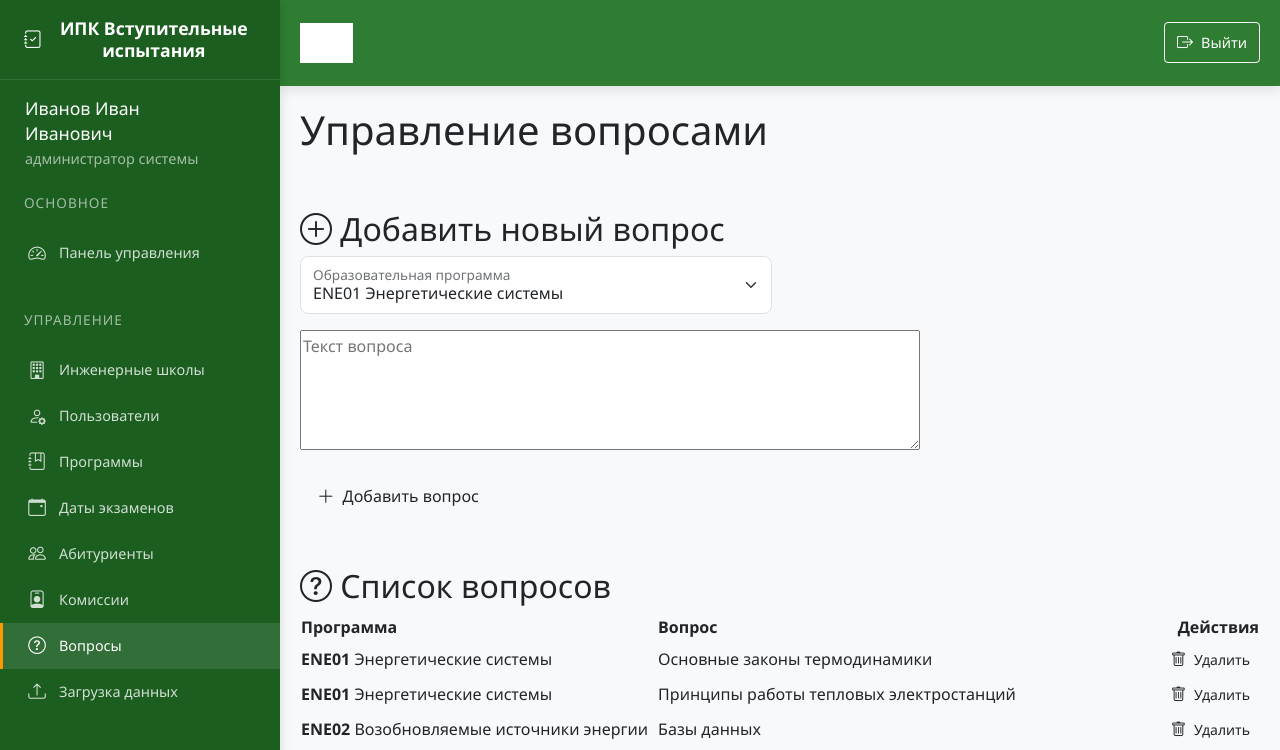
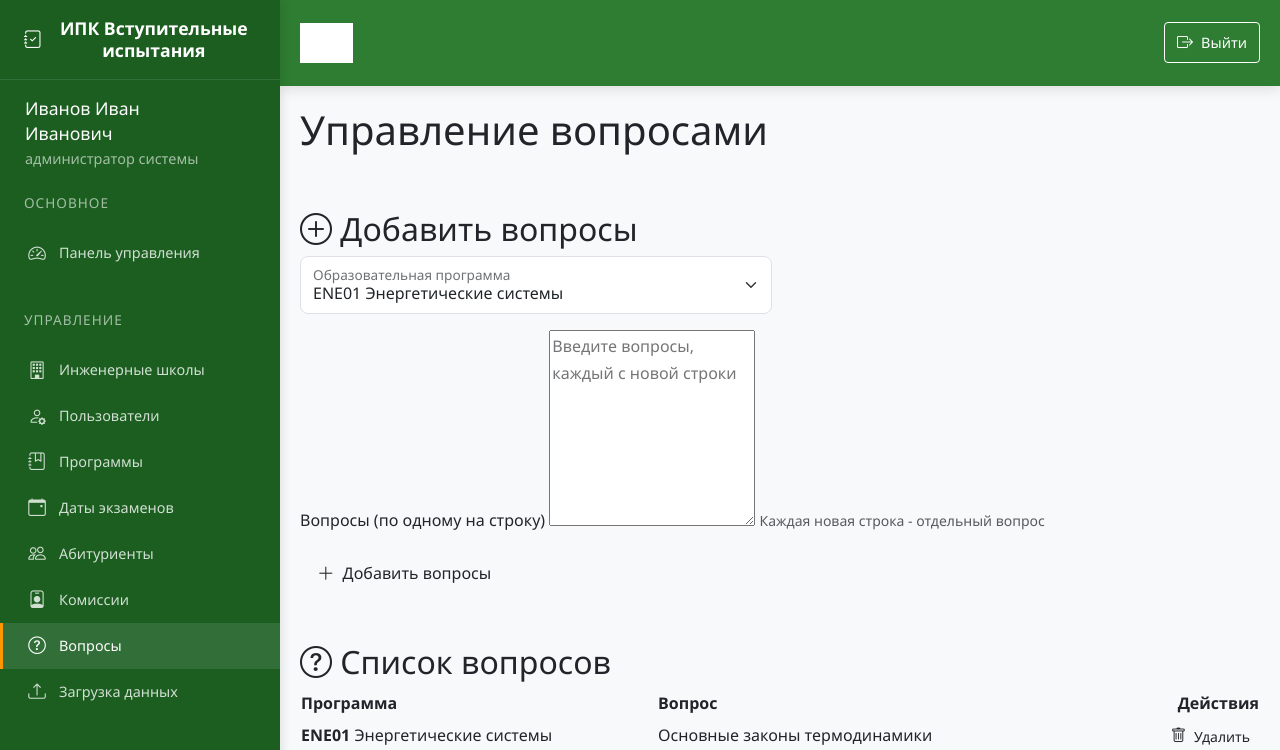
Before and after one commit to ikrivezhenko/exam, a Flask app: page /questions in a window 1280 px wide. Shown: the top 750 px of the page. Run offline with Flask 3, Linux system fonts and the light colour scheme; a user stored in the database is signed in; some libraries are stand-ins or nearby versions; grey boxes are pictures that could not be loaded.

Commit message:
Построковое добавление множества вопросов

```diff
--- a/app/forms.py
+++ b/app/forms.py
@@ -110,7 +110,7 @@ class EditScoreForm(FlaskForm):
 
 
 class QuestionForm(FlaskForm):
-    text = TextAreaField('Текст вопроса', validators=[DataRequired()])
+    questions_text = TextAreaField('Вопросы (каждый с новой строки)', validators=[DataRequired()])
     program_id = SelectField('Программа', coerce=int, validators=[DataRequired()])
     submit = SubmitField('Добавить')
 
--- a/app/routes.py
+++ b/app/routes.py
@@ -816,7 +816,7 @@ def delete_standard_commission(commission_id):
     flash('Член стандартной комиссии удален')
     return redirect(url_for('routes.standard_commission'))
 
-# Управление вопросами
+
 @routes.route('/questions', methods=['GET', 'POST'])
 @login_required
 def questions():
@@ -825,7 +825,6 @@ def questions():
 
     form = QuestionForm()
 
-    # Фильтрация программ для секретаря
     if current_user.role == 'secretary':
         form.program_id.choices = [
             (p.id, f"{p.code} {p.name}")
@@ -833,13 +832,24 @@ def questions():
         ]
 
     if form.validate_on_submit():
-        question = Question(
-            text=form.text.data,
-            program_id=form.program_id.data
-        )
-        db.session.add(question)
-        db.session.commit()
-        flash('Вопрос добавлен')
+        # Разбиваем текст на строки и обрабатываем каждую
+        questions_added = 0
+        for line in form.questions_text.data.split('\n'):
+            text = line.strip()
+            if text:  # Пропускаем пустые строки
+                question = Question(
+                    text=text,
+                    program_id=form.program_id.data
+                )
+                db.session.add(question)
+                questions_added += 1
+
+        if questions_added > 0:
+            db.session.commit()
+            flash(f'Добавлено вопросов: {questions_added}')
+        else:
+            flash('Не найдено вопросов для добавления', 'warning')
+
         return redirect(url_for('routes.questions'))
 
     # Фильтрация вопросов
@@ -847,7 +857,7 @@ def questions():
         questions = Question.query.join(Program).filter(
             Program.school_id == current_user.school_id
         ).all()
-    else:  # admin
+    else:
         questions = Question.query.all()
 
     return render_template('questions.html', form=form, questions=questions)
--- a/app/templates/questions.html
+++ b/app/templates/questions.html
@@ -4,13 +4,12 @@
 <div class="spacer-lg">
     <div class="d-flex justify-content-between align-items-center mb-5">
         <h1>Управление вопросами</h1>
-
     </div>
 
-    <!-- Форма добавления нового вопроса -->
+    <!-- Форма добавления новых вопросов -->
     <div class="card-elegant mb-5" id="addQuestionForm">
         <div class="card-header-elegant">
-            <h2><i class="bi bi-plus-circle"></i> Добавить новый вопрос</h2>
+            <h2><i class="bi bi-plus-circle"></i> Добавить вопросы</h2>
         </div>
         <div class="card-body">
             <form method="POST">
@@ -22,15 +21,23 @@
                             <label>Образовательная программа</label>
                         </div>
                     </div>
-                    <div class="col-md-12 mt-3">
-                        <div class="form-floating">
-                            {{ form.text(class="form-control-elegant", placeholder="Текст вопроса", style="height: 120px; width: 620px") }}
-
+                    <!-- Измененное поле для ввода нескольких вопросов -->
+                    <div class="col-12 mt-3">
+                        <div class="form-group">
+                            <label for="questions_text">Вопросы (по одному на строку)</label>
+                            {{ form.questions_text(
+                                class="form-control-elegant",
+                                rows=7,
+                                placeholder="Введите вопросы, каждый с новой строки"
+                            ) }}
+                            <small class="form-text text-muted">
+                                Каждая новая строка - отдельный вопрос
+                            </small>
                         </div>
                     </div>
-                    <div class="col-md-12 mt-3">
+                    <div class="col-12 mt-3">
                         <button type="submit" class="btn btn-primary-elegant">
-                            <i class="bi bi-plus-lg"></i> Добавить вопрос
+                            <i class="bi bi-plus-lg"></i> Добавить вопросы
                         </button>
                     </div>
                 </div>
```
Also changed, not shown: instance/exam_system.db.
